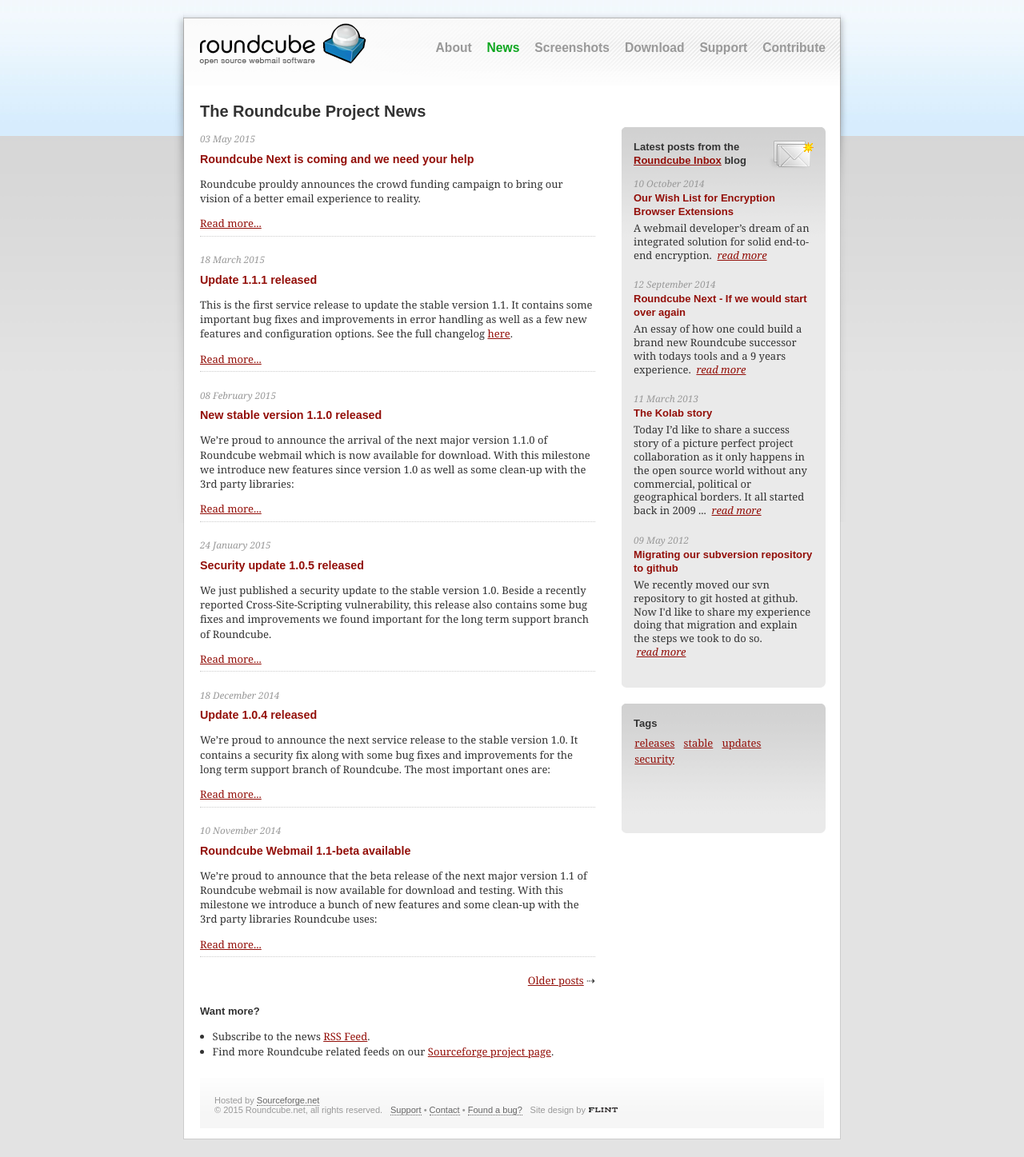
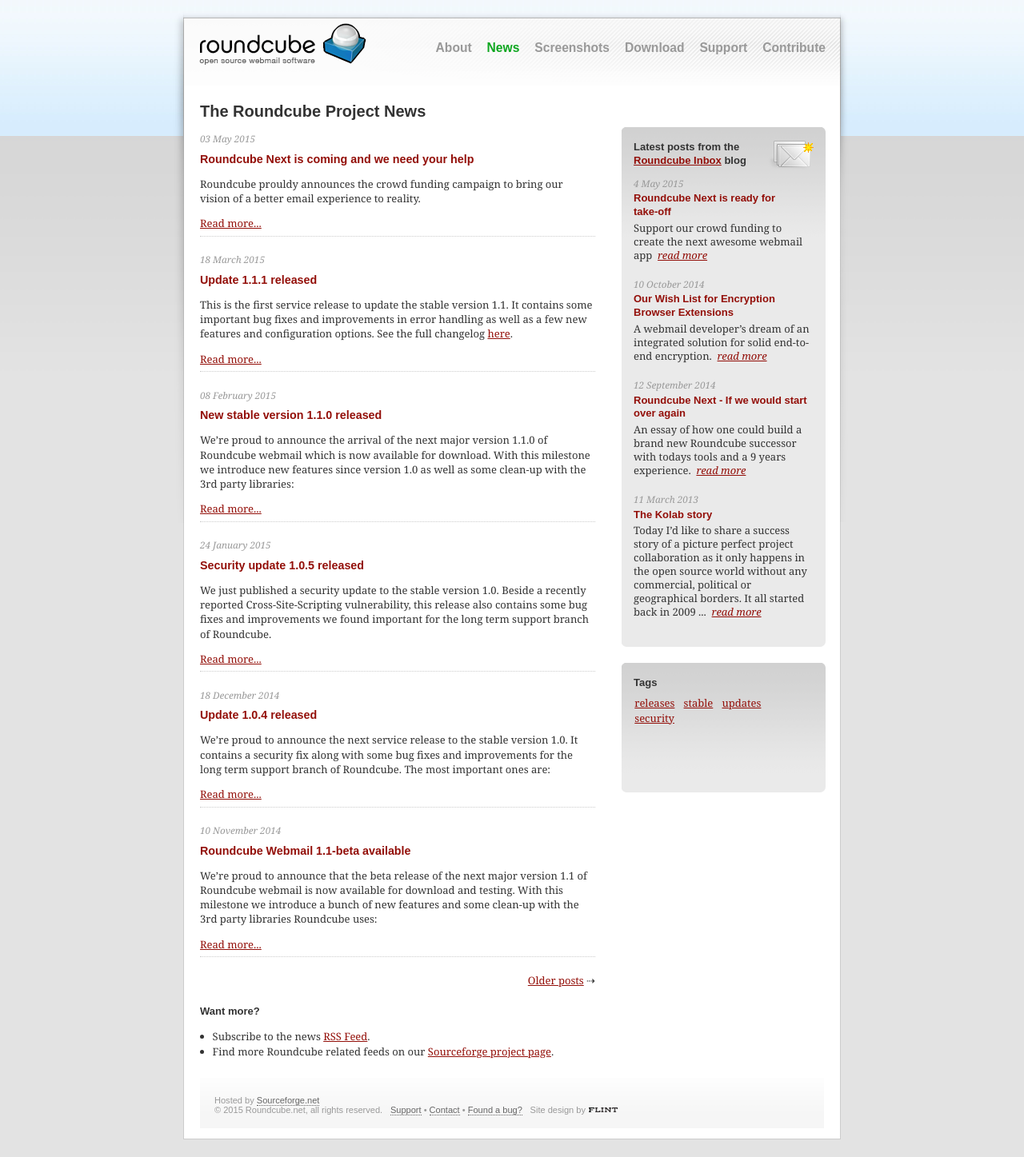
Before and after one commit to roundcube/roundcube.github.com, a Jekyll site: the page built from news/index.html, in a window 1280 px wide. Shown: the whole page at 80% size. Built offline with Jekyll 4.4.1, drawn with Linux system fonts in a browser that asks for light colours; the list of posts is cut into pages by our own code; comment, search, counter and statistics services are not loaded.

Commit message:
Update the Roundcubeinbox news feed

```diff
--- a/_includes/roundcubeinbox.html
+++ b/_includes/roundcubeinbox.html
@@ -1,26 +1,26 @@
 <h2 class="inboxtitle">Latest posts from the <a href="http://roundcubeinbox.wordpress.com">Roundcube&nbsp;Inbox</a> blog</h2>
 
 <div class="newsitem">
+	<span class="newsdate">4 May 2015</span>
+	<h3><a href="https://roundcubeinbox.wordpress.com/2015/05/04/roundcube-next-is-ready-for-take-off/" class="newslink">Roundcube Next is ready for take﻿-﻿off</a></h3>
+	<p class="newstext">Support our crowd funding to create the next awesome webmail app
+		&nbsp;<em><a href="https://roundcubeinbox.wordpress.com/2015/05/04/roundcube-next-is-ready-for-take-off/">read&nbsp;more</a></em></p>
+</div>
+<div class="newsitem">
 	<span class="newsdate">10 October 2014</span>
-	<h3><a href="http://roundcubeinbox.wordpress.com/2014/10/10/our-wish-list-for-encryption-browser-extensions/" class="newslink">Our Wish List for Encryption Browser Extensions</a></h3>
+	<h3><a href="https://roundcubeinbox.wordpress.com/2014/10/10/our-wish-list-for-encryption-browser-extensions/" class="newslink">Our Wish List for Encryption Browser Extensions</a></h3>
 	<p class="newstext">A webmail developer’s dream of an integrated solution for solid end-to-end encryption.
-		&nbsp;<em><a href="http://roundcubeinbox.wordpress.com/2014/10/10/our-wish-list-for-encryption-browser-extensions/">read&nbsp;more</a></em></p>
+		&nbsp;<em><a href="https://roundcubeinbox.wordpress.com/2014/10/10/our-wish-list-for-encryption-browser-extensions/">read&nbsp;more</a></em></p>
 </div>
 <div class="newsitem">
 	<span class="newsdate">12 September 2014</span>
-	<h3><a href="http://roundcubeinbox.wordpress.com/2014/09/12/roundcube-next-if-we-would-start-over-again/" class="newslink">Roundcube Next - If we would start over again</a></h3>
+	<h3><a href="https://roundcubeinbox.wordpress.com/2014/09/12/roundcube-next-if-we-would-start-over-again/" class="newslink">Roundcube Next - If we would start over again</a></h3>
 	<p class="newstext">An essay of how one could build a brand new Roundcube successor with todays tools and a 9 years experience.
-		&nbsp;<em><a href="http://roundcubeinbox.wordpress.com/2014/09/12/roundcube-next-if-we-would-start-over-again/">read&nbsp;more</a></em></p>
+		&nbsp;<em><a href="https://roundcubeinbox.wordpress.com/2014/09/12/roundcube-next-if-we-would-start-over-again/">read&nbsp;more</a></em></p>
 </div>
 <div class="newsitem">
 	<span class="newsdate">11 March 2013</span>
-	<h3><a href="http://roundcubeinbox.wordpress.com/2013/03/11/the-kolab-story/" class="newslink">The Kolab story</a></h3>
+	<h3><a href="https://roundcubeinbox.wordpress.com/2013/03/11/the-kolab-story/" class="newslink">The Kolab story</a></h3>
 	<p class="newstext">Today I’d like to share a success story of a picture perfect project collaboration as it only happens in the open source world without any commercial, political or geographical borders. It all started back in 2009 ...
-		&nbsp;<em><a href="http://roundcubeinbox.wordpress.com/2013/03/11/the-kolab-story/">read&nbsp;more</a></em></p>
+		&nbsp;<em><a href="https://roundcubeinbox.wordpress.com/2013/03/11/the-kolab-story/">read&nbsp;more</a></em></p>
 </div>
-<div class="newsitem">
-	<span class="newsdate">09 May 2012</span>
-	<h3><a href="http://roundcubeinbox.wordpress.com/2012/05/09/migrating-our-subversion-repository-to-github/" class="newslink">Migrating our subversion repository to github</a></h3>
-	<p class="newstext">We recently moved our svn repository to git hosted at github. Now I'd like to share my experience doing that migration and explain the steps we took to do so.
-		&nbsp;<em><a href="http://roundcubeinbox.wordpress.com/2012/05/09/migrating-our-subversion-repository-to-github/">read&nbsp;more</a></em></p>
-</div>
```
